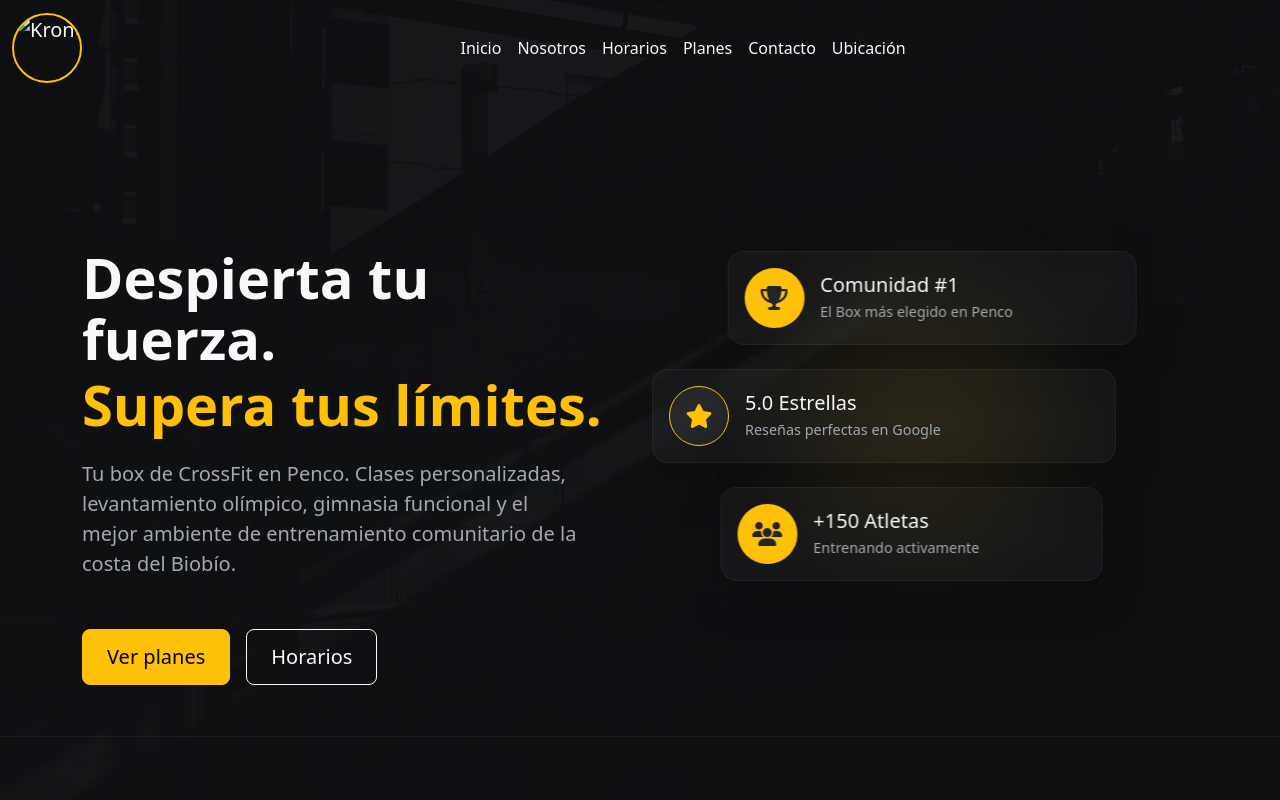
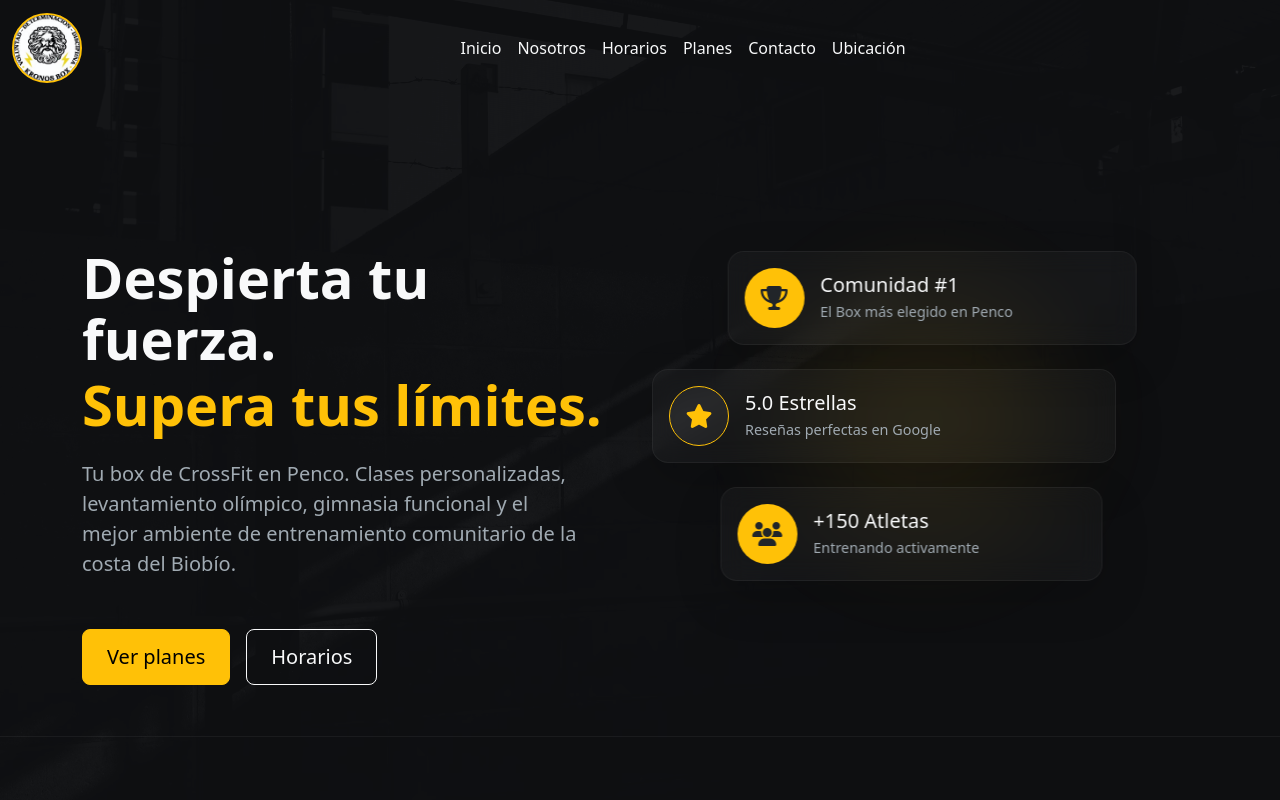
Before and after one commit to BenjvminIgn/kronos-box, a plain HTML site: page index.html in a window 1280 px wide. Shown: the top 800 px of the page. Drawn offline with nearby package versions, Linux system fonts and the light colour scheme; files whose address does not match are found by name.

Commit message:
logo global

```diff
--- a/index.html
+++ b/index.html
@@ -8,7 +8,7 @@
     <link rel="stylesheet" href="css/style.css">
     <title>Krono Box - Penco</title>
 
-    <link rel="icon"  href="../img/logo.jpg">
+    <link rel="icon"  href="/assets/img/logo.jpg">
 </head>
 <body>
  <nav class="navbar navbar-expand-lg" data-bs-theme="dark" style="background-color: rgba(17, 18, 21, 0.85);">
@@ -16,7 +16,7 @@
 
     <!-- El logo y el texto deben ir JUNTOS dentro del navbar-brand -->
     <a class="navbar-brand text-light d-flex align-items-center gap-2" href="#inicio">
-      <img src="/img/logo.jpg" alt="Kronos Box Penco Logo" class="logo-navbar">
+      <img src="/assets/img/logo.jpg" alt="Kronos Box Penco Logo" class="logo-navbar">
     </a>
 
     <button class="navbar-toggler" type="button" data-bs-toggle="collapse" data-bs-target="#navbarNavDropdown" aria-controls="navbarNavDropdown" aria-expanded="false" aria-label="Toggle navigation">
```
